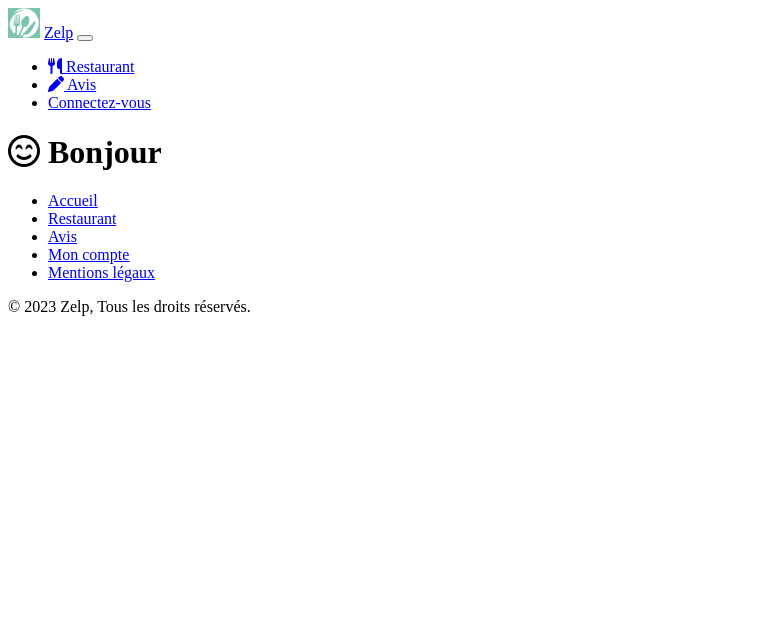
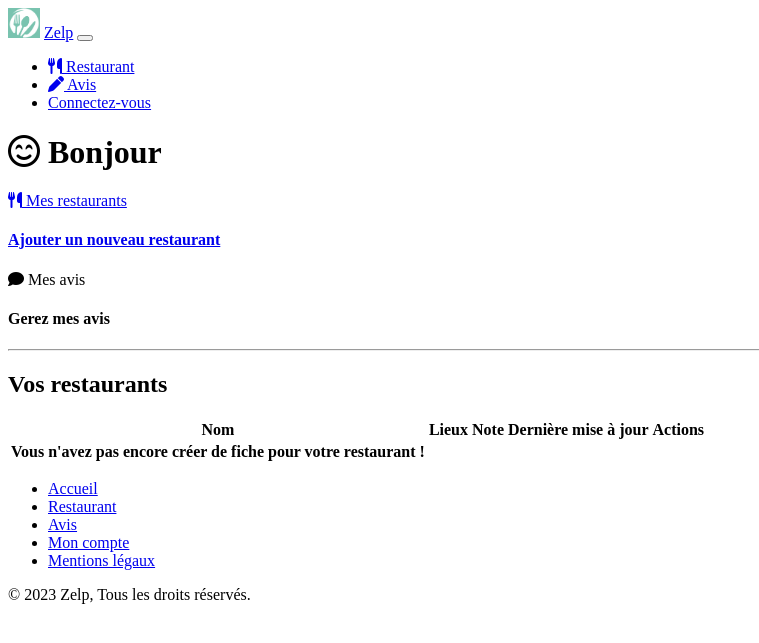
Before and after one commit to emmat974/zelp-ifr, a Symfony app: template templates/restaurant/dashboard.html.twig in a window 1280 px wide. Shown: the top 643 px of the page, without its empty margins (0-759 px from the left). Run offline with Twig, Linux system fonts and the light colour scheme; the template is opened without the code that fills it, so the values that code supplies are empty; some libraries are stand-ins or nearby versions.

Commit message:
modification règle suppresion & modification dashboard

```diff
--- a/templates/layouts/menu.html.twig
+++ b/templates/layouts/menu.html.twig
@@ -10,7 +10,7 @@
 
       {% if is_granted('ROLE_RESTAURATEUR') %}
         <li class="nav-item mx-2">
-          <a class="nav-link" href="{{ path('app_restaurant_dashboard') }}"><i class="fa-solid fa-chart-line"></i> Mes Restaurants
+          <a class="nav-link" href="{{ path('app_restaurant_dashboard') }}"><i class="fa-solid fa-chart-line"></i> Tableau de bord
           </a>
         </li>
       {% endif %}
--- a/templates/restaurant/_delete_form.html.twig
+++ b/templates/restaurant/_delete_form.html.twig
@@ -1,4 +1,4 @@
-<form method="post" action="{{ path('app_restaurant_delete', {'id': restaurant.id}) }}" onsubmit="return confirm('Are you sure you want to delete this item?');">
+<form method="post" action="{{ path('app_restaurant_delete', {'id': restaurant.id}) }}" onsubmit="return confirm('Cette action est irréversible, êtes-vous sûre ?');">
     <input type="hidden" name="_token" value="{{ csrf_token('delete' ~ restaurant.id) }}">
-    <button class="btn">Delete</button>
+    <button class="btn btn-danger"><i class="fa-solid fa-trash"></i></button>
 </form>
--- a/templates/restaurant/dashboard.html.twig
+++ b/templates/restaurant/dashboard.html.twig
@@ -4,4 +4,61 @@
     <div class="row">
         <h1 class="fs-2"> <i class="fa-regular fa-face-smile-beam"></i> Bonjour {{ app.user.fullname }} </h1>
     </div>
+
+    <div class="row">
+        <div class="col-lg-3 col-md-12">
+        <a href="{{ path('app_restaurant_new') }}" class="text-decoration-none">
+            <div class="card text-white bg-primary mb-3" >
+                <div class="card-header"><i class="fa-solid fa-utensils"></i> Mes restaurants</div>
+                <div class="card-body">
+                    <h4 class="card-title fs-5">Ajouter un nouveau restaurant</h4>
+                </div>
+            </div>
+        </a>
+        </div>
+
+        <div class="col-lg-3 col-md-12">
+            <div class="card text-white bg-secondary mb-3" >
+                <div class="card-header"><i class="fa-solid fa-comment"></i> Mes avis</div>
+                <div class="card-body">
+                    <h4 class="card-title fs-5">Gerez mes avis</h4>
+                </div>
+            </div>
+        </div>
+    </div>
+    <hr />
+    <div class="row my-2">
+        <div class="col-lg-12 col-md-12">
+            <h2 class="fs-4"> Vos restaurants </h2>
+        </div>
+
+<table class="table table-hover">
+<thead>
+    <tr>
+    <th scope="col">Nom</th>
+    <th scope="col">Lieux</th>
+    <th scope="col">Note</th>
+    <th scope="col">Dernière mise à jour</th>
+    <th scope="col">Actions</th>
+
+    </tr>
+</thead>
+    <tbody>
+        {% for restaurant in restaurants %}
+        <tr>
+            <th scope="row"><a href="{{ path('app_restaurant_show', {id: restaurant.id}) }}"> {{ restaurant.name }} </a></th>
+            <td>{{ restaurant.ville }}</td>
+            <td>{{ restaurant.avis|average }}/5</td>
+            <td>{{ restaurant.updatedAt|date("d/m/Y") }}</td>
+            <td><a href="{{ path('app_restaurant_edit', {id: restaurant.id}) }}" class="btn btn-dark"> <i class="fa-solid fa-pen-to-square"></i> </a>  {{ include('restaurant/_delete_form.html.twig') }}</td>
+            </tr>
+        <tr>
+        {% else %}
+        <tr>
+            <th> Vous n'avez pas encore créer de fiche pour votre restaurant ! </th>
+        </tr>
+        {% endfor %}
+    </tbody>
+</table>
+    </div>
 {% endblock %}
```
Also changed, not shown: src/Controller/RestaurantController.php (+6 -1 lines).
